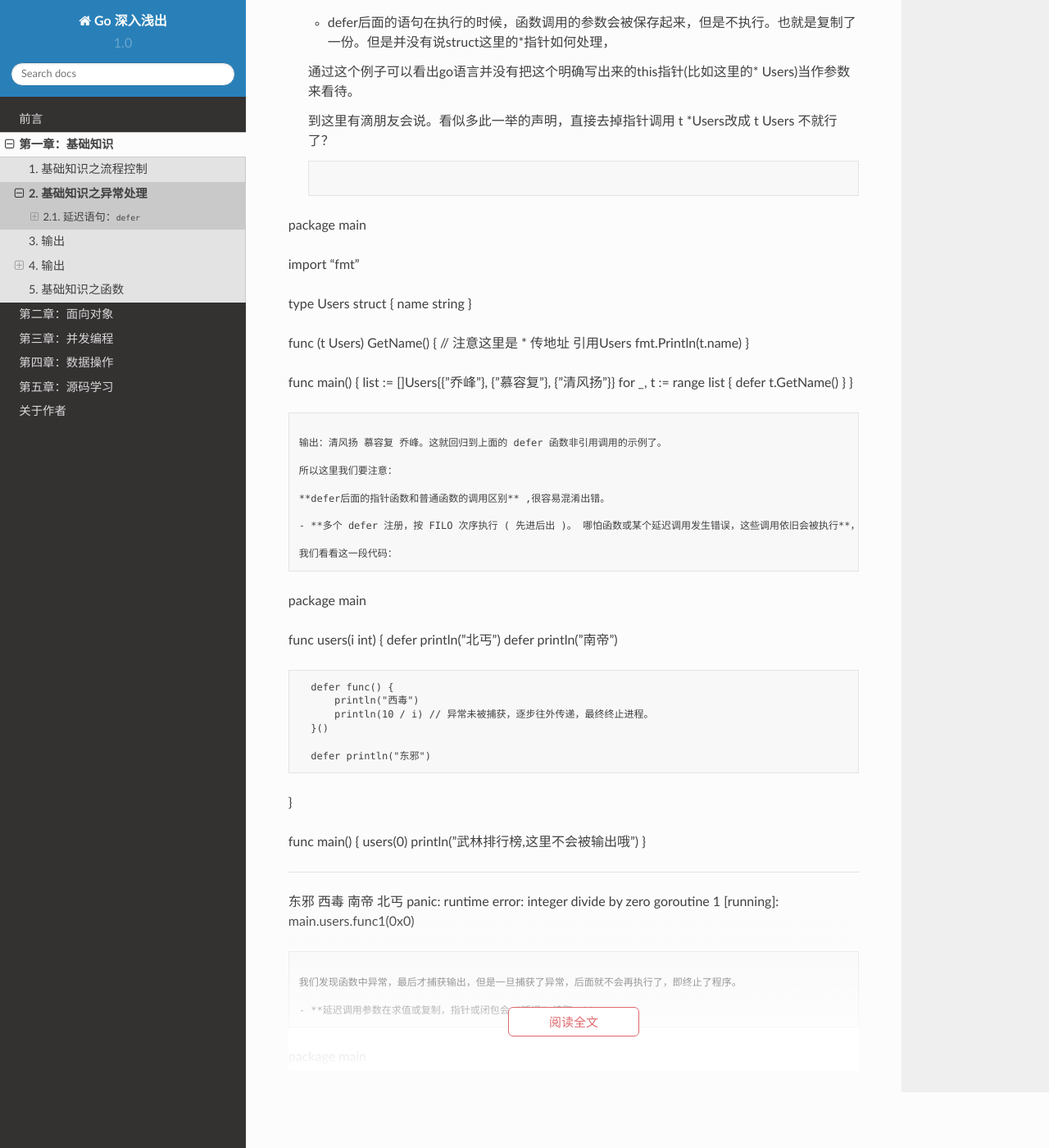
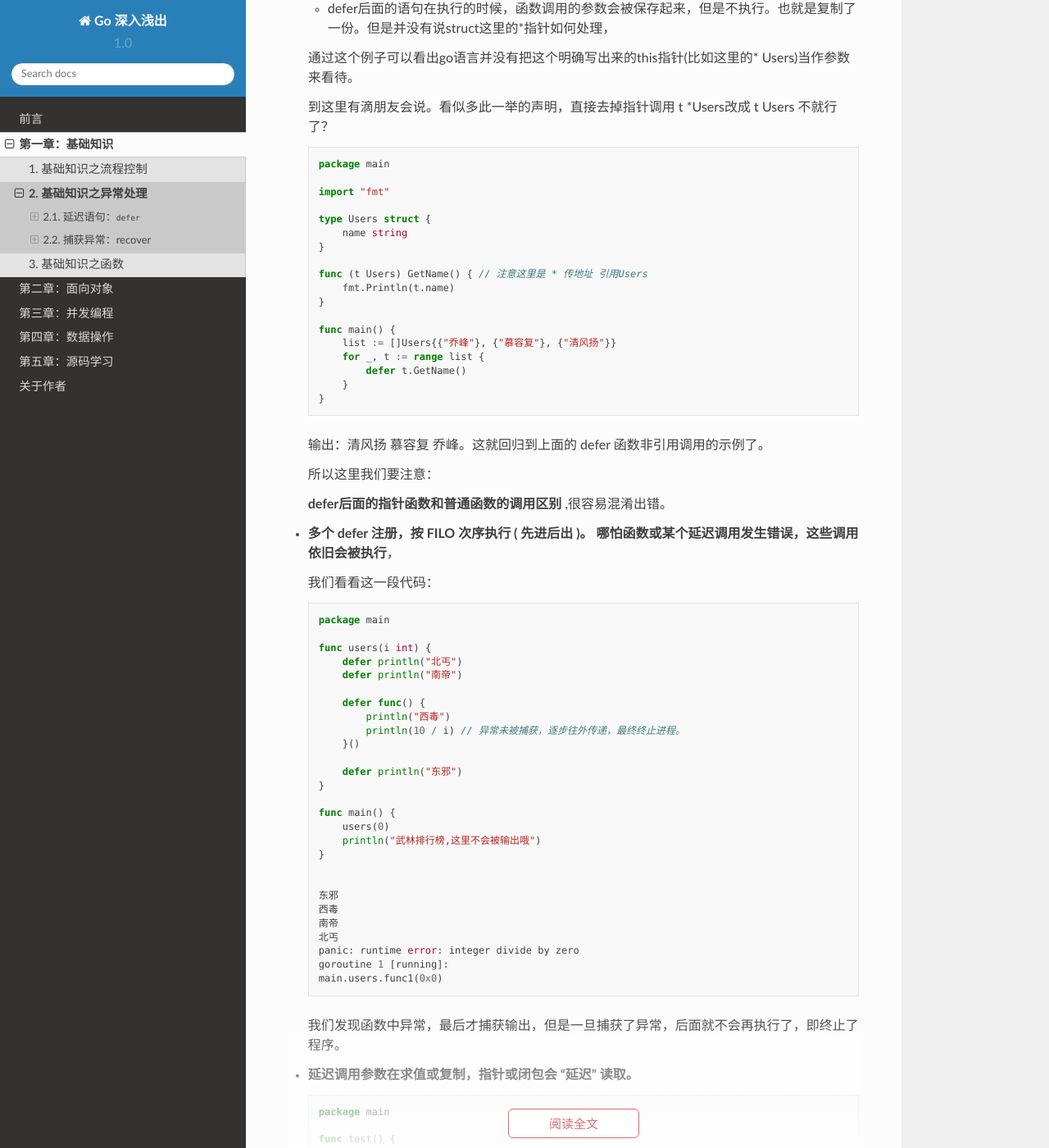
Before and after one commit to iswxw/wxw-go, a Sphinx documentation site: the page built from source/w01/w012_exception.md, in a window 1280 px wide and 1400 px high, scrolled down 8124 px. Shown: the whole window at 82% size. Built offline with Sphinx 7.4.7 and the Read the Docs theme 2.0.0, drawn with Linux system fonts in a browser that asks for light colours; pages that are not in the unit, such as notebooks, are missing from menus; comment, search, counter and statistics services are not loaded; some of the changed text lies outside the part shown.

Commit message:
fix show go

````diff
--- a/source/w01/w012_exception.md
+++ b/source/w01/w012_exception.md
@@ -128,17 +128,17 @@
   // 3. 传递 fish=0
 	defer func(fish int) {
     // 6. 内部 fish 0 + 2 =2
-		fish += 2											// fish 只作用于内部
+		fish += 2	// fish 只作用于内部
     // 7. 打印内部 fish
 		fmt.Println("d3: ", fish)			// 2
-	}(fish)							    				// 声明时传递, fish = 0
+	}(fish)	// 声明时传递, fish = 0
 
 	// 直接引用(闭包)
 	defer func() {
     // 4. 打印 fish = 1
 		fmt.Println("d4: ", fish)			// 1
     // 5. fish = 3
-		fish +=2											// fish = 3, 作用域与外部的相同
+		fish +=2 // fish = 3, 作用域与外部的相同
 	}()
 
   // 3. fish=1
@@ -233,7 +233,7 @@
     // 3. 内部res为形参，不影响外边的值 res=2+2=4
 		res += 2
 		fmt.Println("内部 res ", res)   // 4
-	}(res)		// defer 参数的值是在声明的时候确定的，也就是只有 defer 之前的语句会影响这个值
+	}(res) // defer 参数的值是在声明的时候确定的，也就是只有 defer 之前的语句会影响这个值
 	// 2. res = 10
   // 4. return res(10)
 	return 10
@@ -260,7 +260,6 @@
       }
   }
 
-  ----
   输出：4 3 2 1 0 ,defer 是先进后出,这个输出没啥好说的
   ```
 
@@ -406,8 +405,8 @@
 
   到这里有滴朋友会说。看似多此一举的声明，直接去掉指针调用 t *Users改成 t Users 不就行了？
 
-  ```
-package main
+  ```go
+  package main
 
   import "fmt"
 
@@ -437,7 +436,7 @@
 
   我们看看这一段代码：
 
-  ```
+  ```go
   package main
 
   func users(i int) {
@@ -457,7 +456,7 @@
       println("武林排行榜,这里不会被输出哦")
   }
 
-  ----
+
   东邪
   西毒
   南帝
@@ -471,7 +470,7 @@
 
 - **延迟调用参数在求值或复制，指针或闭包会 "延迟" 读取。**
 
-  ```
+  ```go
   package main
 
   func test() {
@@ -491,7 +490,7 @@
       test()
   }
 
-  ---
+
   x = 乔峰第一
   y = 慕容复第二
   defer: 乔峰 慕容复第二
@@ -499,7 +498,7 @@
 
 - **defer与return**
 
-  ```
+  ```go
   package main
 
   import "fmt"
@@ -527,7 +526,7 @@
 
 - **在错误的位置使用 defer,来一段不严谨滴代码：**
 
-  ```
+  ```go
   package main
 
   import "net/http"
@@ -549,20 +548,21 @@
   }
 
   输出
-  --------
   panic: runtime error: invalid memory address or nil pointer dereference
   [signal 0xc0000005 code=0x0 addr=0x40 pc=0x5e553e]
   ```
 
-  Why？
 
-  - 因为在这里我们并没有检查我们的请求是否成功执行，当它失败的时候，我们访问了 Body 中的空变量 res ，所以会抛出异常。
+Why？
 
-  怎么优化呢？
+- 因为在这里我们并没有检查我们的请求是否成功执行，当它失败的时候，我们访问了 Body 中的空变量 res ，所以会抛出异常。
 
-  - 我们应该总是在一次成功的资源分配下面使用 defer ，简单点说就是：当且仅当 http.Get 成功执行时才使用 defer.
 
-  ```
+怎么优化呢？
+
+- 我们应该总是在一次成功的资源分配下面使用 defer ，简单点说就是：当且仅当 http.Get 成功执行时才使用 defer.
+
+```go
   package main
 
   import "net/http"
@@ -585,23 +585,24 @@
   func main() {
       request()
   }
-  ```
+```
 
-  这样，当有错误的时候，err 会被返回，否则当整个函数返回的时候，会关闭 res.Body 。
+这样，当有错误的时候，err 会被返回，否则当整个函数返回的时候，会关闭 res.Body 。
 
-  解释：
+解释：
 
-  - 在这里，同样需要检查 res 的值是否为 nil ，这是 http.Get 中的一个警告。
+- 在这里，同样需要检查 res 的值是否为 nil ，这是 http.Get 中的一个警告。
 
-  通常情况下，出错的时候，返回的内容应为空并且错误会被返回，可当你获得的是一个重定向 error 时， res 的值并不会为 nil ，
 
-  但其又会将错误返回。所以上面的代码保证了无论如何 Body 都会被关闭。
+通常情况下，出错的时候，返回的内容应为空并且错误会被返回，可当你获得的是一个重定向 error 时， res 的值并不会为 nil ，
+
+但其又会将错误返回。所以上面的代码保证了无论如何 Body 都会被关闭。
 
 另外我们再聊下关于文件的defer close。我们看一段代码：
 
 - **在这里，f.Close() 可能会返回一个错误，可这个错误会被我们忽略掉**
 
-  ```
+  ```go
   package main
 
   import "os"
@@ -628,7 +629,7 @@
 
   表面上看似没问题，其实f.Close可能关闭文件失败，我们优化下：
 
-  ```
+  ```go
   package main
 
   import "os"
@@ -659,7 +660,7 @@
 
   如果有代码洁癖优化强迫症滴，哈哈。这里我们还可以优化下，可以通过命名的返回变量来返回 defer 内的错误。 如下：
 
-  ```
+  ```go
   package main
 
   import "os"
@@ -692,7 +693,7 @@
 
 神马意思？继续看：
 
-```
+```go
 package main
 
 import (
@@ -730,13 +731,12 @@
     return nil
 }
 
+
 func main() {
     open()
 }
 
-输出
-----
-延迟关闭文件result.json 错误 close result2.json: file already closed
+// 延迟关闭文件result.json 错误 close result2.json: file already closed
 ```
 
 **结论：**
@@ -747,7 +747,7 @@
 
 其实还是在关闭result2.json.这样重复关闭同一个文件导致错误异常。肿么解决？很好办？用io.Closer属性
 
-```
+```go
 package main
 
 import (
````
Also changed, not shown: 4 other files.
